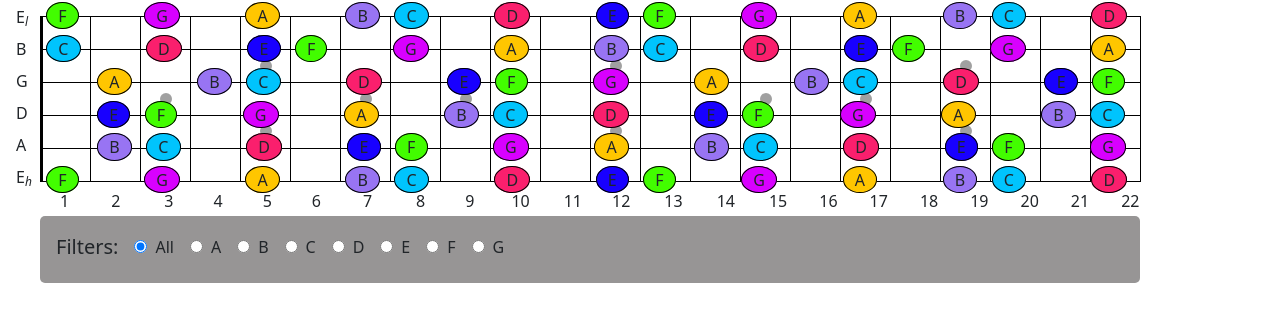
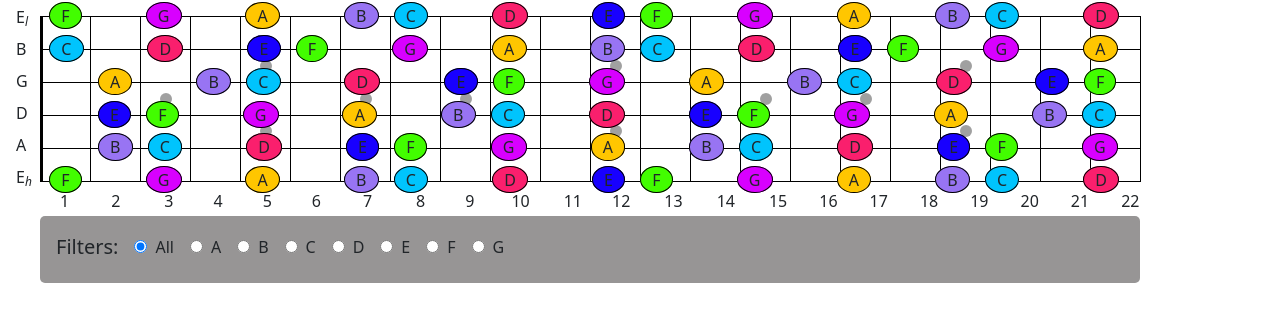
Before and after one commit to pks9862728888/guitar-utils, an Angular app: page / in a window 1280 px wide. Shown: the top 322 px of the page. Built offline with nearby package versions, Linux system fonts and the light colour scheme.

Commit message:
Fixed padding problem

```diff
--- a/src/app/guitar/notes/notes.component.css
+++ b/src/app/guitar/notes/notes.component.css
@@ -1,6 +1,6 @@
 .note-section {
     margin-top: -203px;
-    margin-left: 30px;
+    margin-left: 33px;
     margin-bottom: 1.5rem;
 }
 
--- a/src/app/guitar/notes/notes.component.html
+++ b/src/app/guitar/notes/notes.component.html
@@ -1,7 +1,7 @@
 <app-fretboard></app-fretboard>
 <section class="note-section">
     <div *ngFor="let stringNotes of filteredNotes" class="m-b-55r">
-        <app-note *ngFor="let note of stringNotes" [noteName]="note" [rgbaOverlayColor]="getOverlayColor(note)" class="m-r-89r"></app-note>
+        <app-note *ngFor="let note of stringNotes" [noteName]="note" [rgbaOverlayColor]="getOverlayColor(note)" class="m-r-94r"></app-note>
     </div>
 </section>
 <div class="m-l-15r d-flex filters">
--- a/src/app/guitar/notes/notes.component.ts
+++ b/src/app/guitar/notes/notes.component.ts
@@ -8,12 +8,18 @@ import { Component, OnInit } from '@angular/core';
 export class NotesComponent implements OnInit {
 
   // Guitar notes on frets
-  private Elow = 'FOGOAOBCODOEFOGOAOBCOD';
-  private B = 'CODOEFOGOAOBCODOEFOGOA';
-  private G = 'OAOBCODOEFOGOAOBCODOEF';
-  private D = 'OEFOGOAOBCODOEFOGOAOBC';
-  private A = 'OBCODOEFOGOAOBCODOEFOG';
-  private Ehigh = 'FOGOAOBCODOEFOGOAOBCOD';
+  // private Elow = 'FOGOAOBCODOEFOGOAOBCOD';
+  // private B = 'CODOEFOGOAOBCODOEFOGOA';
+  // private G = 'OAOBCODOEFOGOAOBCODOEF';
+  // private D = 'OEFOGOAOBCODOEFOGOAOBC';
+  // private A = 'OBCODOEFOGOAOBCODOEFOG';
+  // private Ehigh = 'FOGOAOBCODOEFOGOAOBCOD';
+  private Elow = 'FXGXAXBCXDXEFXGXAXBCXD';
+  private B = 'CXDXEFXGXAXBCXDXEFXGXA';
+  private G = 'XAXBCXDXEFXGXAXBCXDXEF';
+  private D = 'XEFXGXAXBCXDXEFXGXAXBC';
+  private A = 'XBCXDXEFXGXAXBCXDXEFXG';
+  private Ehigh = 'FXGXAXBCXDXEFXGXAXBCXD';
 
   // Overlay color for various notes
   private AOverlayColor = 'rgba(255, 198, 0, 1)';
@@ -54,7 +60,7 @@ export class NotesComponent implements OnInit {
       if (filter === '*' || filter === ch) {
         splittedNotes.push(ch);
       } else {
-        splittedNotes.push('O');
+        splittedNotes.push('X');
       }
     }
     return splittedNotes;
--- a/src/app/shared/note/note.component.html
+++ b/src/app/shared/note/note.component.html
@@ -1 +1 @@
-<span class="note" [ngClass]="{'opacity-0': noteName === 'O'}" [style.background-color]="rgbaOverlayColor">{{ noteName }}</span>
+<span class="note" [ngClass]="{'opacity-0': noteName === 'X'}" [style.background-color]="rgbaOverlayColor">{{ noteName }}</span>
--- a/src/styles.css
+++ b/src/styles.css
@@ -10,8 +10,8 @@
     margin-right: 0.5rem;
 }
 
-.m-r-89r {
-    margin-right: 0.89rem;
+.m-r-94r {
+    margin-right: 0.94rem;
 }
 
 .m-b-05r {
```
